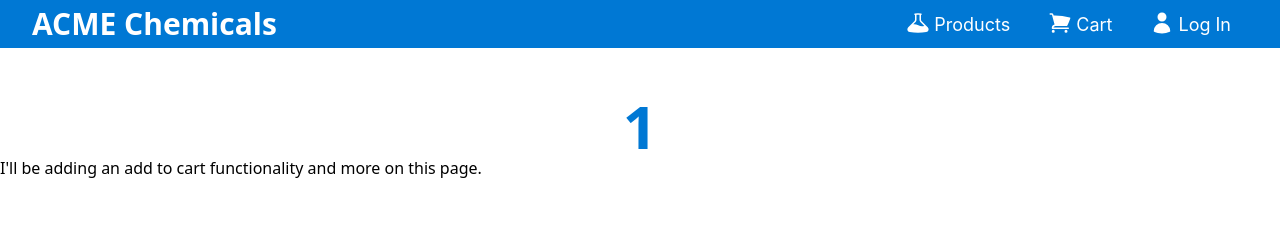
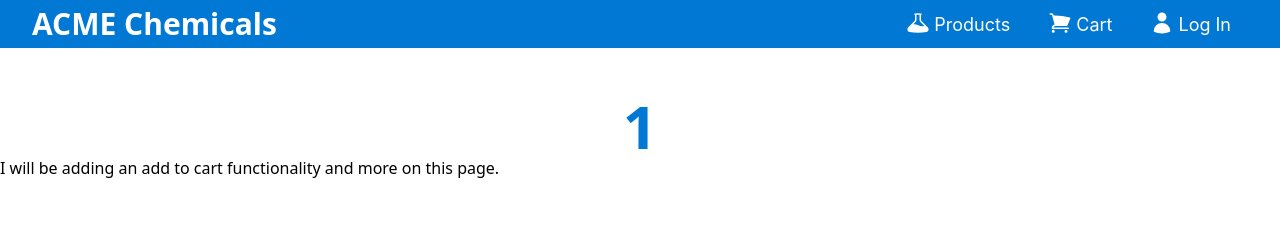
Before and after one commit to M-Valentino/ACME-Chemicals, a Next.js app: page /product/1 in a window 1280 px wide. Shown: the top 246 px of the page. Built offline with nearby package versions, Linux system fonts and the light colour scheme; no server answers.

Commit message:
removed apostrophe

```diff
--- a/src/pages/product/[slug].tsx
+++ b/src/pages/product/[slug].tsx
@@ -9,7 +9,7 @@ export default function Page() {
       <h1 className="pt-12 text-6xl text-primary font-extrabold text-center">
         {productName}
       </h1>
-      <p>I'll be adding an add to cart functionality and more on this page.</p>
+      <p>I will be adding an add to cart functionality and more on this page.</p>
     </MainWrapper>
   );
 }
```
